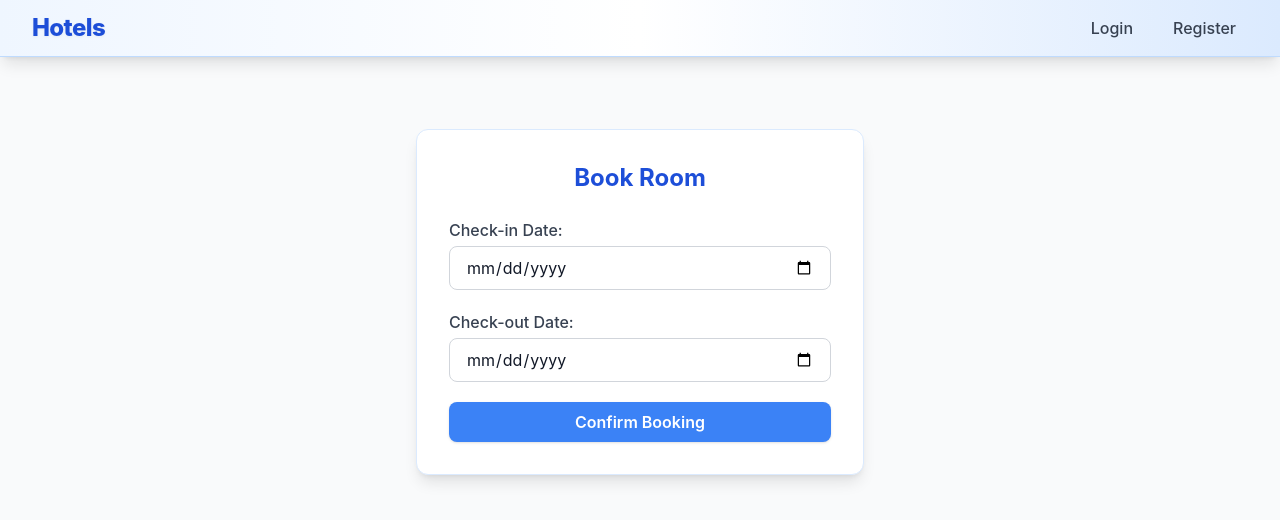
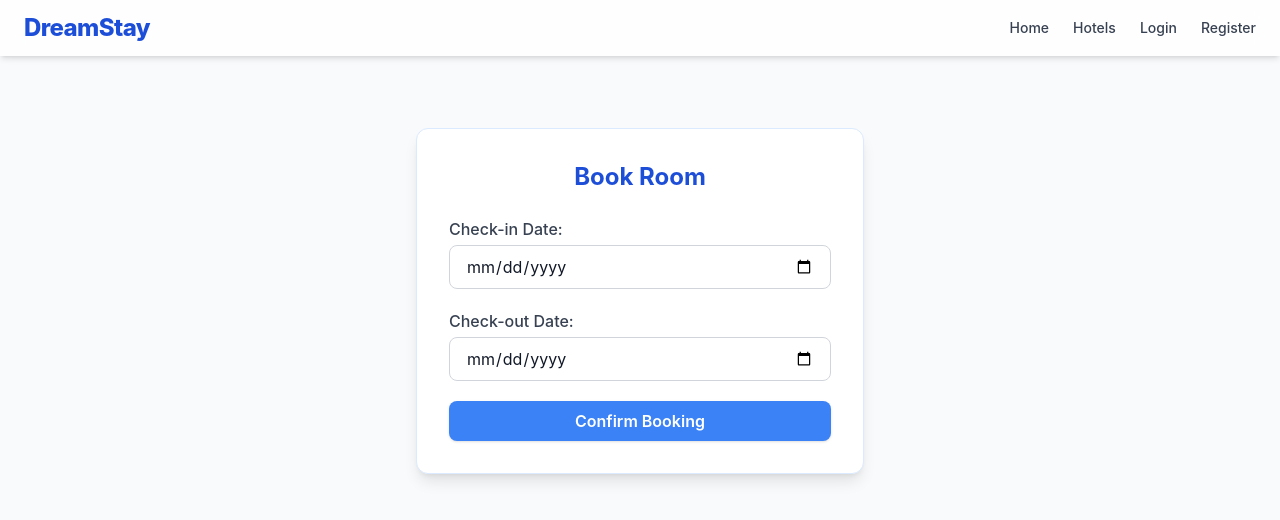
Before and after one commit to hirushan666/hotel-booking-system, a React (Create React App) app in the folder hotel-frontend/: page /book/1 in a window 1280 px wide. Shown: the top 520 px of the page. Built offline with nearby package versions, Linux system fonts and the light colour scheme.

Commit message:
enhanced home page

```diff
--- a/hotel-frontend/package.json
+++ b/hotel-frontend/package.json
@@ -9,6 +9,7 @@
     "@testing-library/user-event": "^13.5.0",
     "ajv": "^6.12.6",
     "ajv-keywords": "^3.5.2",
+    "aos": "^2.3.4",
     "axios": "^1.11.0",
     "react": "^19.1.1",
     "react-dom": "^19.1.1",
--- a/hotel-frontend/src/App.js
+++ b/hotel-frontend/src/App.js
@@ -6,6 +6,7 @@ import BookingForm from "./components/BookingForm";
 import Login from "./components/Login";
 import Register from "./components/Register";
 import { Toaster } from "react-hot-toast";
+import Home from "./components/Home";
 
 
 function App() {
@@ -33,7 +34,9 @@ function App() {
         {/* Main content with padding */}
         <main className="flex-1 container mx-auto px-4 py-6">
           <Routes>
-            <Route path="/" element={<HotelList />} />
+            <Route path="/" element={<Home />} />
+            <Route path="/hotels" element={<HotelList />} />
+
             <Route path="/hotel/:id" element={<RoomList />} />
             <Route path="/book/:roomId" element={<BookingForm />} />
             <Route path="/login" element={<Login />} />
--- /dev/null
+++ b/hotel-frontend/src/components/Home.js
@@ -0,0 +1,136 @@
+import React, { useEffect } from "react";
+import { useNavigate } from "react-router-dom";
+import hotelBg from "../assets/hotel-bg.png";
+import AOS from "aos";
+import "aos/dist/aos.css";
+
+export default function Home() {
+  const navigate = useNavigate();
+
+  useEffect(() => {
+    AOS.init({ duration: 1000, once: true });
+  }, []);
+
+  return (
+    <div className="w-full relative">
+
+      {/* Hero Section */}
+      <section
+        className="h-screen w-full relative flex flex-col justify-center items-center text-white text-center"
+        style={{
+          backgroundImage: `url(${hotelBg})`,
+          backgroundAttachment: "fixed", // parallax effect
+          backgroundSize: "cover",
+          backgroundPosition: "center",
+          backgroundRepeat: "no-repeat",
+        }}
+      >
+        {/* Overlay */}
+        <div className="absolute inset-0 bg-black opacity-40"></div>
+
+        {/* Hero content */}
+        <h1
+          data-aos="fade-up"
+          className="relative text-5xl md:text-6xl font-bold drop-shadow-lg z-10"
+        >
+          Welcome to DreamStay
+        </h1>
+        <p
+          data-aos="fade-up"
+          data-aos-delay="200"
+          className="relative mt-4 text-lg md:text-xl max-w-xl z-10"
+        >
+          Discover luxury stays and budget-friendly hotels across the world.
+        </p>
+        <button
+          data-aos="zoom-in"
+          data-aos-delay="400"
+          onClick={() => navigate("/hotels")}
+          className="relative mt-8 bg-blue-600 px-6 py-3 rounded-xl text-lg font-medium shadow-lg hover:bg-blue-700 transition z-10"
+        >
+          Explore Hotels
+        </button>
+      </section>
+
+      {/* Features Section */}
+      <section className="py-16 bg-gray-50 text-center">
+        <h2
+          data-aos="fade-up"
+          className="text-3xl font-bold text-gray-800 mb-12"
+        >
+          Why Choose Us?
+        </h2>
+        <div className="grid gap-8 md:grid-cols-3 max-w-6xl mx-auto px-6">
+          <div
+            data-aos="fade-up"
+            data-aos-delay="100"
+            className="bg-white shadow-md rounded-xl p-6 hover:shadow-xl hover:-translate-y-1 transition transform duration-300"
+          >
+            <h3 className="text-xl font-semibold text-blue-600">
+              Affordable Prices
+            </h3>
+            <p className="mt-3 text-gray-600">
+              Find the best deals that suit your budget.
+            </p>
+          </div>
+          <div
+            data-aos="fade-up"
+            data-aos-delay="300"
+            className="bg-white shadow-md rounded-xl p-6 hover:shadow-xl hover:-translate-y-1 transition transform duration-300"
+          >
+            <h3 className="text-xl font-semibold text-blue-600">
+              24/7 Support
+            </h3>
+            <p className="mt-3 text-gray-600">
+              We are here to help you anytime, anywhere.
+            </p>
+          </div>
+          <div
+            data-aos="fade-up"
+            data-aos-delay="500"
+            className="bg-white shadow-md rounded-xl p-6 hover:shadow-xl hover:-translate-y-1 transition transform duration-300"
+          >
+            <h3 className="text-xl font-semibold text-blue-600">
+              Easy Booking
+            </h3>
+            <p className="mt-3 text-gray-600">
+              Book your stay in just a few clicks.
+            </p>
+          </div>
+        </div>
+      </section>
+
+      {/* About Section */}
+      <section className="py-16 bg-white text-center">
+        <h2
+          data-aos="fade-right"
+          className="text-3xl font-bold text-gray-800 mb-6"
+        >
+          About Us
+        </h2>
+        <p
+          data-aos="fade-left"
+          className="max-w-3xl mx-auto text-gray-600 text-lg"
+        >
+          DreamStay is your trusted partner for finding hotels worldwide.
+          Whether you want a luxury resort, a budget-friendly stay, or a
+          family-friendly option, we’ve got you covered.
+        </p>
+      </section>
+
+      {/* Contact Section */}
+      <footer
+        data-aos="fade-up"
+        className="bg-gray-900 text-white py-12 text-center"
+      >
+        <h2 className="text-2xl font-bold mb-4">Contact Us</h2>
+        <p>Email: support@dreamstay.com</p>
+        <p>Phone: +94 71 234 5678</p>
+        <p>Address: Colombo, Sri Lanka</p>
+        <p className="mt-6 text-gray-400">
+          © 2025 DreamStay. All rights reserved.
+        </p>
+      </footer>
+    </div>
+  );
+}
--- a/hotel-frontend/src/components/HotelList.js
+++ b/hotel-frontend/src/components/HotelList.js
@@ -1,6 +1,7 @@
 import React, { useEffect, useState } from "react";
 import API from "../api";
 import { useNavigate } from "react-router-dom";
+
 
 export default function HotelList() {
   const [hotels, setHotels] = useState([]);
@@ -11,7 +12,8 @@ export default function HotelList() {
   }, []);
 
   return (
-    <div className="max-w-4xl mx-auto py-8 px-4">
+    <div className="min-h-screen bg-cover bg-center p-8"
+  >
       <h1 className="text-3xl font-bold mb-6 text-blue-700 text-center">Available Hotels</h1>
       <div className="grid gap-6 sm:grid-cols-2">
         {hotels.map((hotel) => (
--- a/hotel-frontend/src/components/Navbar.jsx
+++ b/hotel-frontend/src/components/Navbar.jsx
@@ -1,5 +1,5 @@
 import React from "react";
-import { Link, useNavigate } from "react-router-dom";
+import { NavLink, useNavigate } from "react-router-dom";
 
 export default function Navbar() {
   const navigate = useNavigate();
@@ -12,37 +12,76 @@ export default function Navbar() {
   };
 
   return (
-    <nav className="bg-gradient-to-r from-blue-50 via-white to-blue-100 border-b border-blue-200 shadow-lg sticky top-0 z-50 backdrop-blur-md">
-      <div className="max-w-7xl mx-auto px-4 sm:px-6 lg:px-8 py-3 flex items-center justify-between">
-        {/* Logo / Home link */}
-        <Link
+    <nav className="bg-white/80 backdrop-blur-md shadow-md sticky top-0 z-50">
+      <div className="max-w-7xl mx-auto px-6 py-3 flex items-center justify-between">
+        {/* Logo */}
+        <NavLink
           to="/"
-          className="text-2xl font-extrabold text-blue-700 hover:text-blue-900 transition duration-200 tracking-tight drop-shadow-sm"
+          className="text-2xl font-extrabold text-blue-700 hover:text-blue-900 transition duration-200 tracking-tight"
         >
-          Hotels
-        </Link>
+          DreamStay
+        </NavLink>
 
-        {/* Nav Links */}
-        <div className="space-x-2 sm:space-x-4 flex items-center">
+        {/* Links */}
+        <div className="flex items-center space-x-6">
+          <NavLink
+            to="/"
+            className={({ isActive }) =>
+              `text-sm font-medium transition ${
+                isActive
+                  ? "text-blue-600 border-b-2 border-blue-600 pb-1"
+                  : "text-gray-700 hover:text-blue-600"
+              }`
+            }
+          >
+            Home
+          </NavLink>
+
+          <NavLink
+            to="/hotels"
+            className={({ isActive }) =>
+              `text-sm font-medium transition ${
+                isActive
+                  ? "text-blue-600 border-b-2 border-blue-600 pb-1"
+                  : "text-gray-700 hover:text-blue-600"
+              }`
+            }
+          >
+            Hotels
+          </NavLink>
+
           {!token ? (
             <>
-              <Link
+              <NavLink
                 to="/login"
-                className="px-3 py-1 rounded-md text-gray-700 hover:text-white hover:bg-blue-500 transition duration-150 font-medium"
+                className={({ isActive }) =>
+                  `text-sm font-medium transition ${
+                    isActive
+                      ? "text-green-600 border-b-2 border-green-600 pb-1"
+                      : "text-gray-700 hover:text-green-600"
+                  }`
+                }
               >
                 Login
-              </Link>
-              <Link
+              </NavLink>
+
+              <NavLink
                 to="/register"
-                className="px-3 py-1 rounded-md text-gray-700 hover:text-white hover:bg-green-500 transition duration-150 font-medium"
+                className={({ isActive }) =>
+                  `text-sm font-medium transition ${
+                    isActive
+                      ? "text-purple-600 border-b-2 border-purple-600 pb-1"
+                      : "text-gray-700 hover:text-purple-600"
+                  }`
+                }
               >
                 Register
-              </Link>
+              </NavLink>
             </>
           ) : (
             <button
               onClick={handleLogout}
-              className="bg-red-500 text-white px-4 py-1 rounded-lg hover:bg-red-600 transition font-semibold shadow-sm border border-red-400"
+              className="bg-red-500 text-white px-4 py-1.5 rounded-lg hover:bg-red-600 transition font-medium shadow-sm"
             >
               Logout
             </button>
--- a/hotel-frontend/src/index.css
+++ b/hotel-frontend/src/index.css
@@ -2,17 +2,27 @@
 @tailwind components;
 @tailwind utilities;
 
-
 body {
   margin: 0;
-  font-family: -apple-system, BlinkMacSystemFont, 'Segoe UI', 'Roboto', 'Oxygen',
-    'Ubuntu', 'Cantarell', 'Fira Sans', 'Droid Sans', 'Helvetica Neue',
+  font-family: -apple-system, BlinkMacSystemFont, "Segoe UI", "Roboto", "Oxygen",
+    "Ubuntu", "Cantarell", "Fira Sans", "Droid Sans", "Helvetica Neue",
     sans-serif;
   -webkit-font-smoothing: antialiased;
   -moz-osx-font-smoothing: grayscale;
+  padding: 0;
+  height: 100%;
+  width: 100%;
 }
 
 code {
-  font-family: source-code-pro, Menlo, Monaco, Consolas, 'Courier New',
+  font-family: source-code-pro, Menlo, Monaco, Consolas, "Courier New",
     monospace;
 }
+
+html {
+  scroll-behavior: smooth;
+  margin: 0;
+  padding: 0;
+  height: 100%;
+  width: 100%;
+}
```
Also changed, not shown: hotel-frontend/src/assets/hotel-bg.png (added), 1 other file (tests, documents, lock files or other folders).
